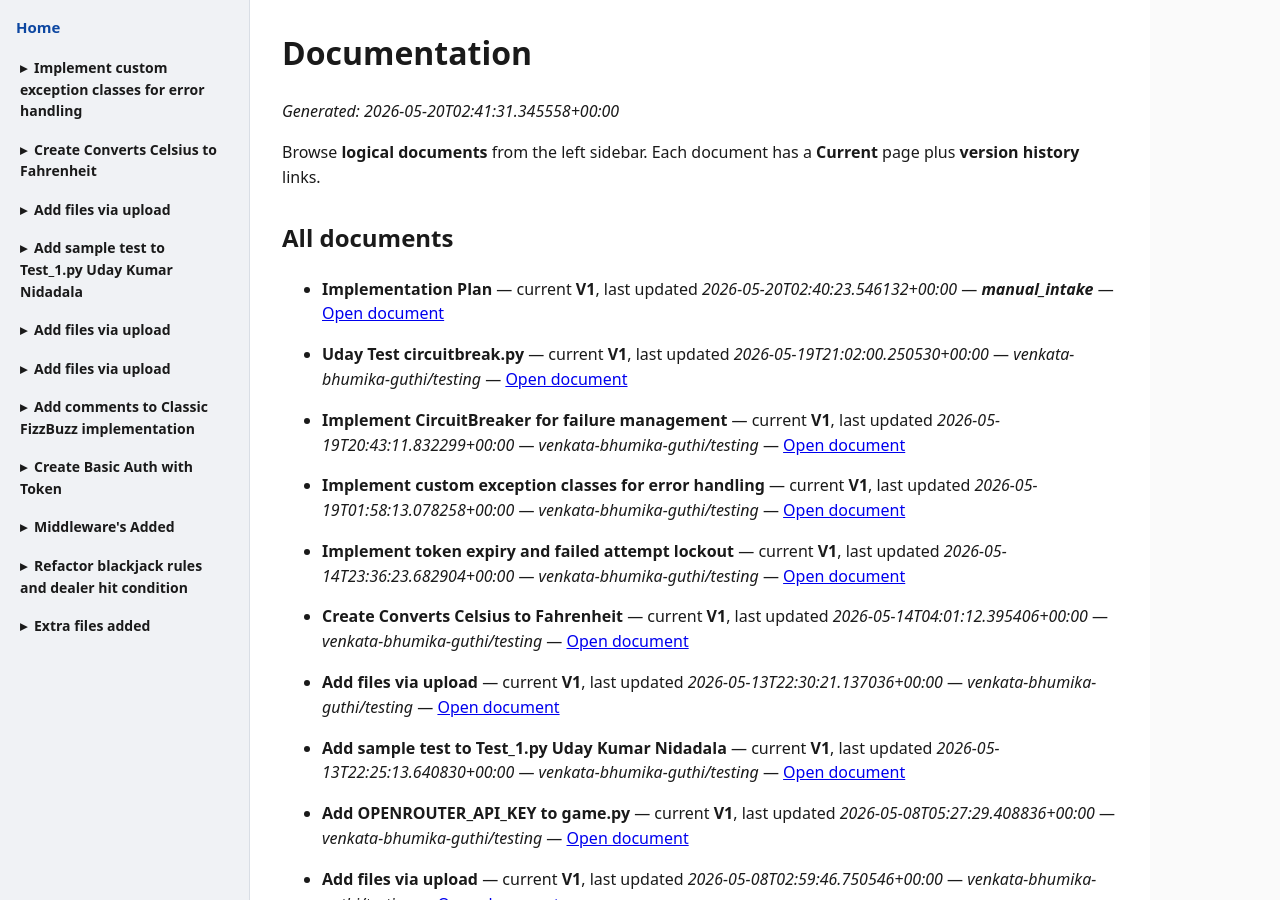
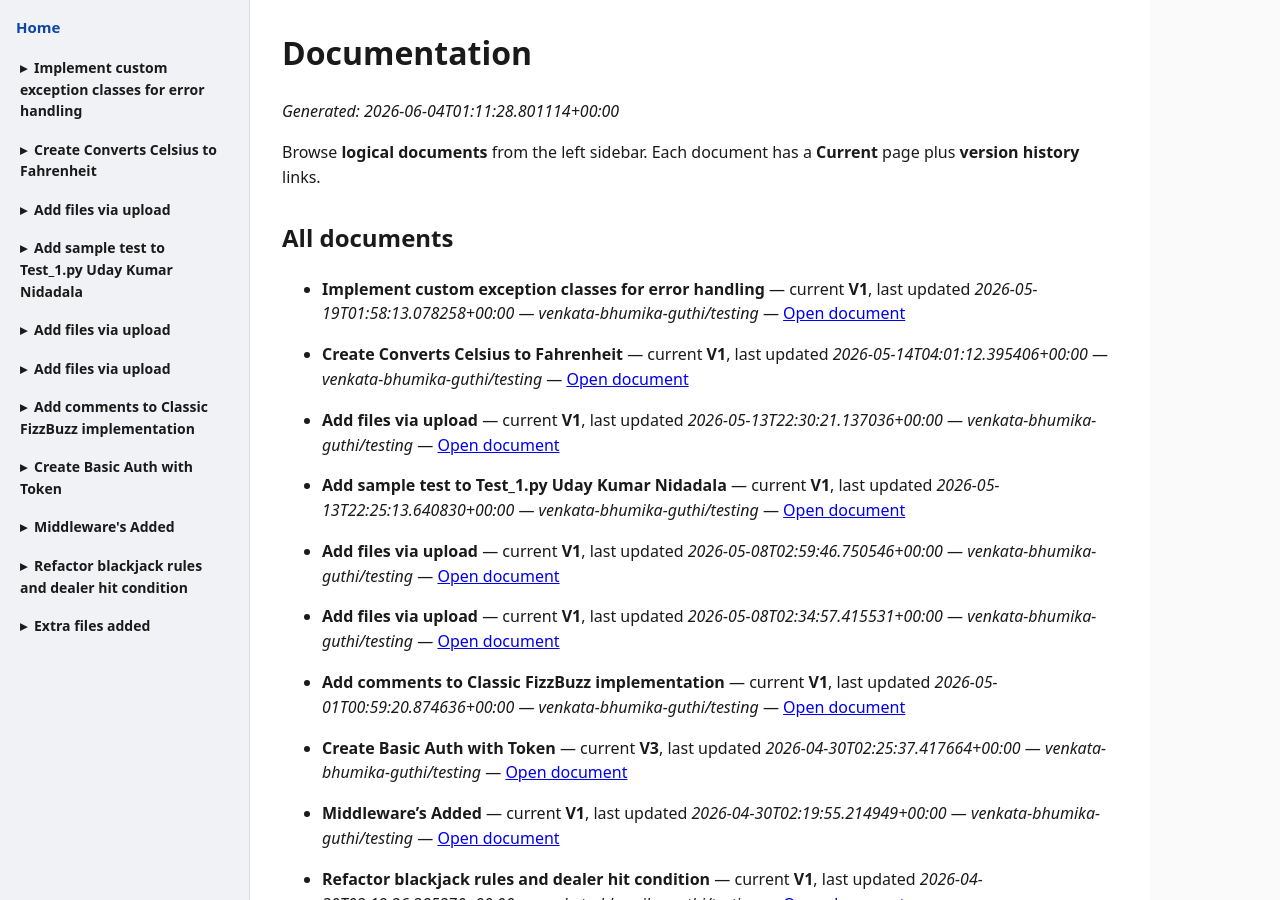
Before and after one commit to Venkata-Bhumika-Guthi/product-docs, a Jekyll site: the page built from docs/index.md, in a window 1280 px wide and 900 px high. Built offline with Jekyll 4.4.1, drawn with Linux system fonts in a browser that asks for light colours.

Commit message:
docs: refresh index (logical documents only)

```diff
--- a/docs/index.md
+++ b/docs/index.md
@@ -6,26 +6,14 @@ title: "Home"
 
 # Documentation
 
-_Generated: 2026-05-20T02:41:31.345558+00:00_
+_Generated: 2026-06-04T01:11:28.801114+00:00_
 
 Browse **logical documents** from the left sidebar. Each document has a **Current** page plus **version history** links.
 
 ## All documents
 
-- **Implementation Plan** — current **V1**, last updated _2026-05-20T02:40:23.546132+00:00_
-  — ___manual_intake___ — [Open document]({{ site.baseurl }}/documents/implementation-plan-b2571c9922/index.html)
-
-- **Uday Test circuitbreak.py** — current **V1**, last updated _2026-05-19T21:02:00.250530+00:00_
-  — _venkata-bhumika-guthi/testing_ — [Open document]({{ site.baseurl }}/documents/uday-test-circuitbreak-py-5e36e84455/index.html)
-
-- **Implement CircuitBreaker for failure management** — current **V1**, last updated _2026-05-19T20:43:11.832299+00:00_
-  — _venkata-bhumika-guthi/testing_ — [Open document]({{ site.baseurl }}/documents/implement-circuitbreaker-for-failure-management-fb51db3bbe/index.html)
-
 - **Implement custom exception classes for error handling** — current **V1**, last updated _2026-05-19T01:58:13.078258+00:00_
   — _venkata-bhumika-guthi/testing_ — [Open document]({{ site.baseurl }}/documents/implement-custom-exception-classes-for-error-han-0681e9b8c1/index.html)
-
-- **Implement token expiry and failed attempt lockout** — current **V1**, last updated _2026-05-14T23:36:23.682904+00:00_
-  — _venkata-bhumika-guthi/testing_ — [Open document]({{ site.baseurl }}/documents/implement-token-expiry-and-failed-attempt-lockou-7d37af77ed/index.html)
 
 - **Create Converts Celsius to Fahrenheit** — current **V1**, last updated _2026-05-14T04:01:12.395406+00:00_
   — _venkata-bhumika-guthi/testing_ — [Open document]({{ site.baseurl }}/documents/create-converts-celsius-to-fahrenheit-b8114929b3/index.html)
@@ -35,9 +23,6 @@ Browse **logical documents** from the left sidebar. Each document has a **Curren
 
 - **Add sample test to Test_1.py Uday Kumar Nidadala** — current **V1**, last updated _2026-05-13T22:25:13.640830+00:00_
   — _venkata-bhumika-guthi/testing_ — [Open document]({{ site.baseurl }}/documents/add-sample-test-to-test-1-py-uday-kumar-nidadala-a98c38e11b/index.html)
-
-- **Add OPENROUTER_API_KEY to game.py** — current **V1**, last updated _2026-05-08T05:27:29.408836+00:00_
-  — _venkata-bhumika-guthi/testing_ — [Open document]({{ site.baseurl }}/documents/add-openrouter-api-key-to-game-py-baec4eac64/index.html)
 
 - **Add files via upload** — current **V1**, last updated _2026-05-08T02:59:46.750546+00:00_
   — _venkata-bhumika-guthi/testing_ — [Open document]({{ site.baseurl }}/documents/add-files-via-upload-8f3f69cf5b/index.html)
```
